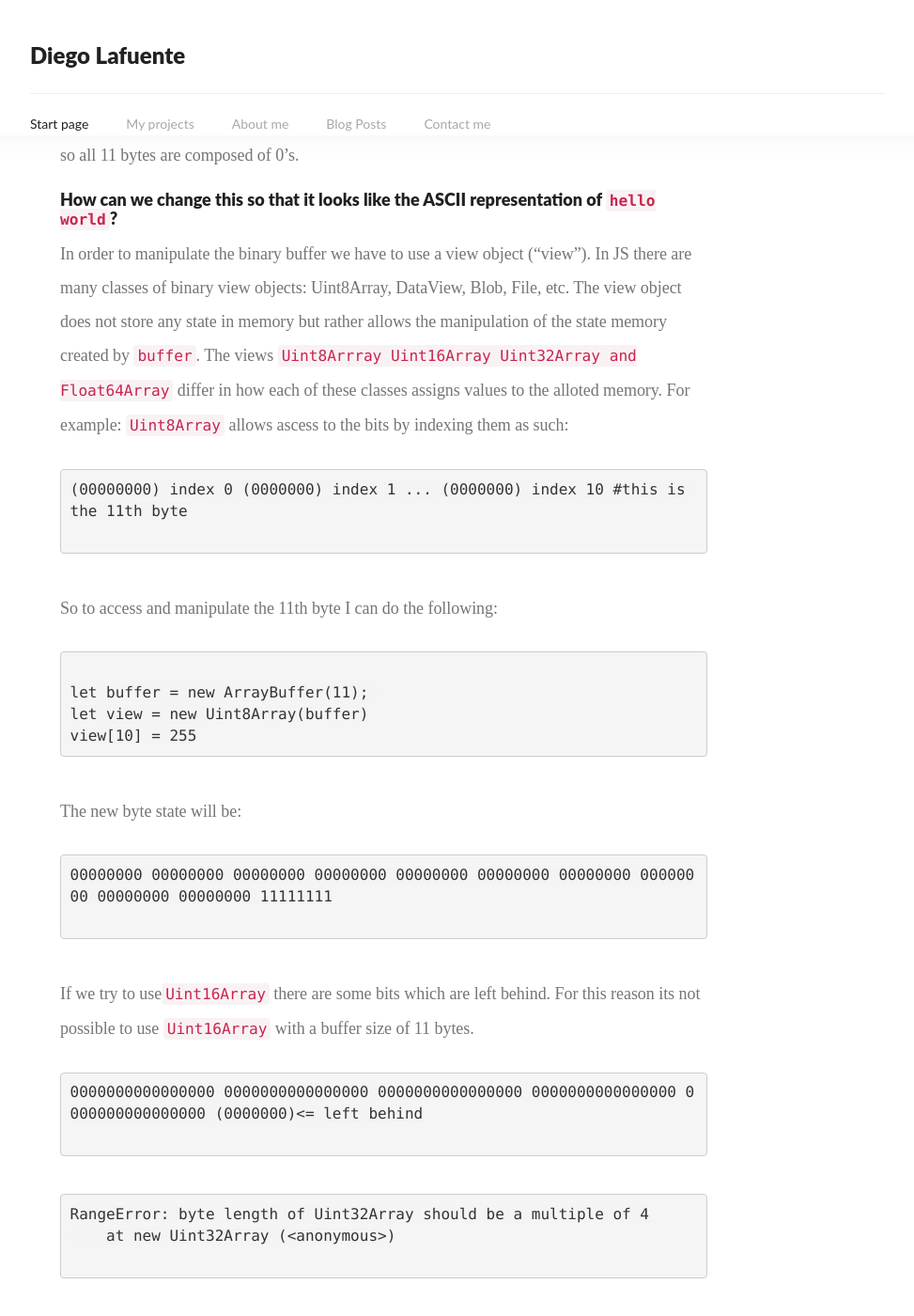
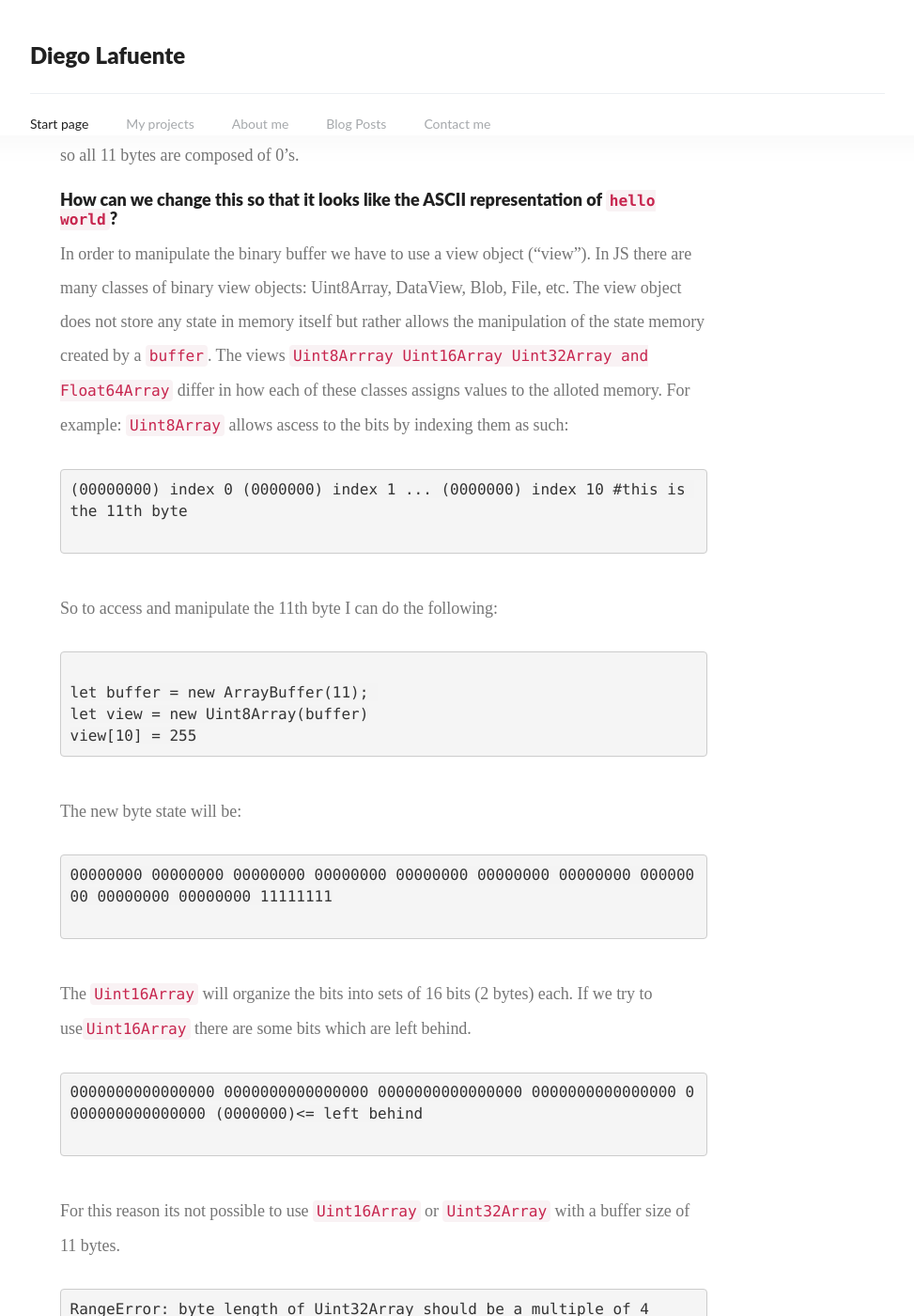
Before and after one commit to dlaf88/dlaf88.github.io, a Jekyll site: the page built from _posts/2021-08-01-array-buffers-in-javascript.md, in a window 1280 px wide and 1400 px high, scrolled down 1007 px. Shown: the whole window at 94% size, without its empty margins (153-1126 px from the left). Built offline with Jekyll 4.4.1, drawn with Linux system fonts in a browser that asks for light colours; nearby versions of some CDN libraries; library files that are not in the unit come from our copies; a script that is not in the unit is left out; comment, search, counter and statistics services are not loaded; some of the changed text lies outside the part shown.

Commit message:
Update 2021-08-01-array-buffers-in-javascript.md

````diff
--- a/_posts/2021-08-01-array-buffers-in-javascript.md
+++ b/_posts/2021-08-01-array-buffers-in-javascript.md
@@ -34,8 +34,8 @@
 ### How can we change this so that it looks like the ASCII representation of `hello world`?
 
 In order to manipulate the binary buffer we have to use a view object ("view"). In JS
-there are many classes of binary view objects: Uint8Array, DataView, Blob, File, etc. The view object does not store any state in memory but
-rather allows the manipulation of the state memory created by `buffer`. The views `Uint8Arrray Uint16Array Uint32Array and Float64Array` differ in how each of these classes assigns values to the alloted memory. For example:
+there are many classes of binary view objects: Uint8Array, DataView, Blob, File, etc. The view object does not store any state in memory itself but
+rather allows the manipulation of the state memory created by a `buffer`. The views `Uint8Arrray Uint16Array Uint32Array and Float64Array` differ in how each of these classes assigns values to the alloted memory. For example:
 `Uint8Array` allows ascess to the bits by indexing them as such:
 ```BASH
 (00000000) index 0 (0000000) index 1 ... (0000000) index 10 #this is the 11th byte
@@ -55,16 +55,26 @@
 00000000 00000000 00000000 00000000 00000000 00000000 00000000 00000000 00000000 00000000 11111111
 
 ```
-If we try to use`Uint16Array` there are some bits which are left behind. For this reason its not possible to use `Uint16Array` with a buffer size of 11 bytes.
+The `Uint16Array` will organize the bits into sets of 16 bits (2 bytes) each. If we try to use`Uint16Array` there are some bits which are left behind.
 ```BASH
 0000000000000000 0000000000000000 0000000000000000 0000000000000000 0000000000000000 (0000000)<= left behind
 
 ```
+For this reason its not possible to use `Uint16Array` or `Uint32Array` with a buffer size of 11 bytes.
 ```Javascript
 RangeError: byte length of Uint32Array should be a multiple of 4
     at new Uint32Array (<anonymous>)
 
 ```
+But had I initialized 12 bytes then the `Uint16Array` view would have organized the bits as such:
+```BASH
+#from
+00000000 00000000 00000000 00000000 00000000 00000000 00000000 00000000 00000000 00000000 00000000 00000000
+#to
+0000000000000000 [index 0] 0000000000000000 0000000000000000 0000000000000000 0000000000000000 0000000000000000 [index 5]
+```
+
+
 
 Getting back to our original example:
 We have to change our byte state from this:
````
